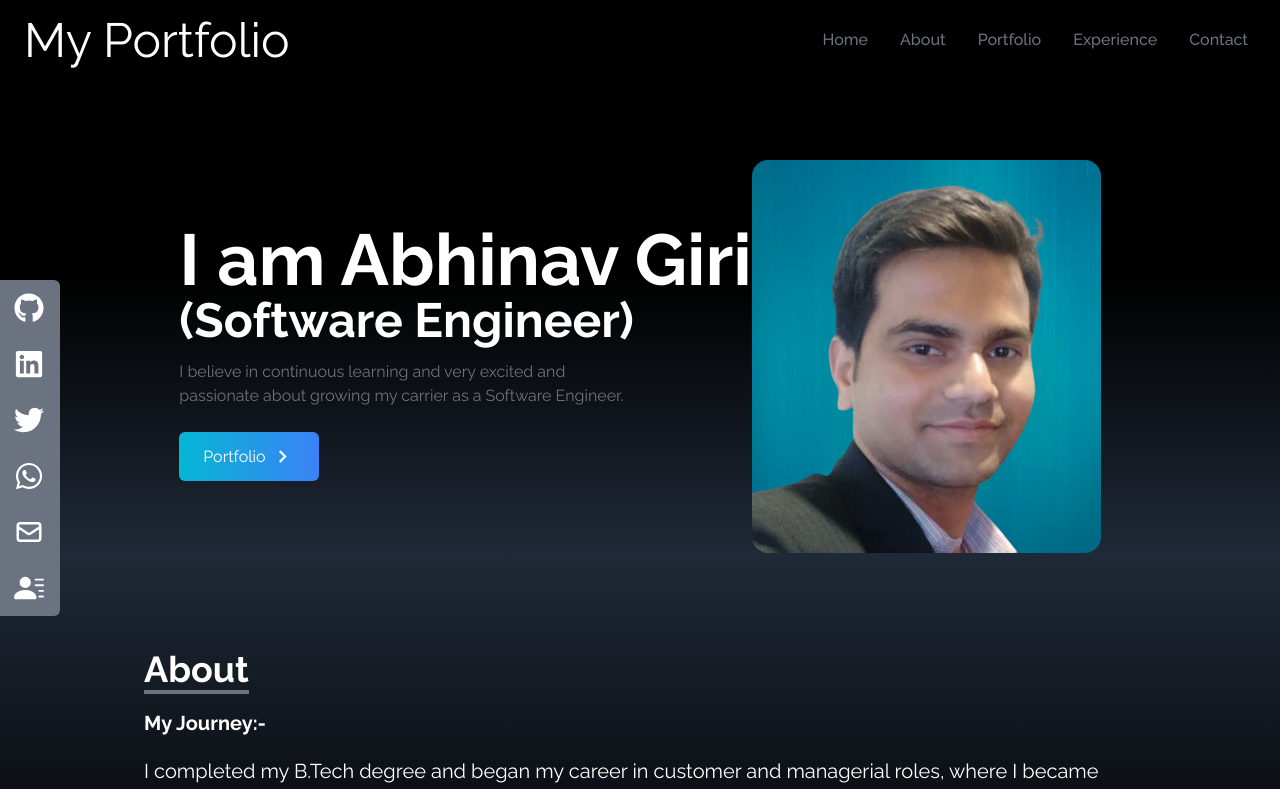
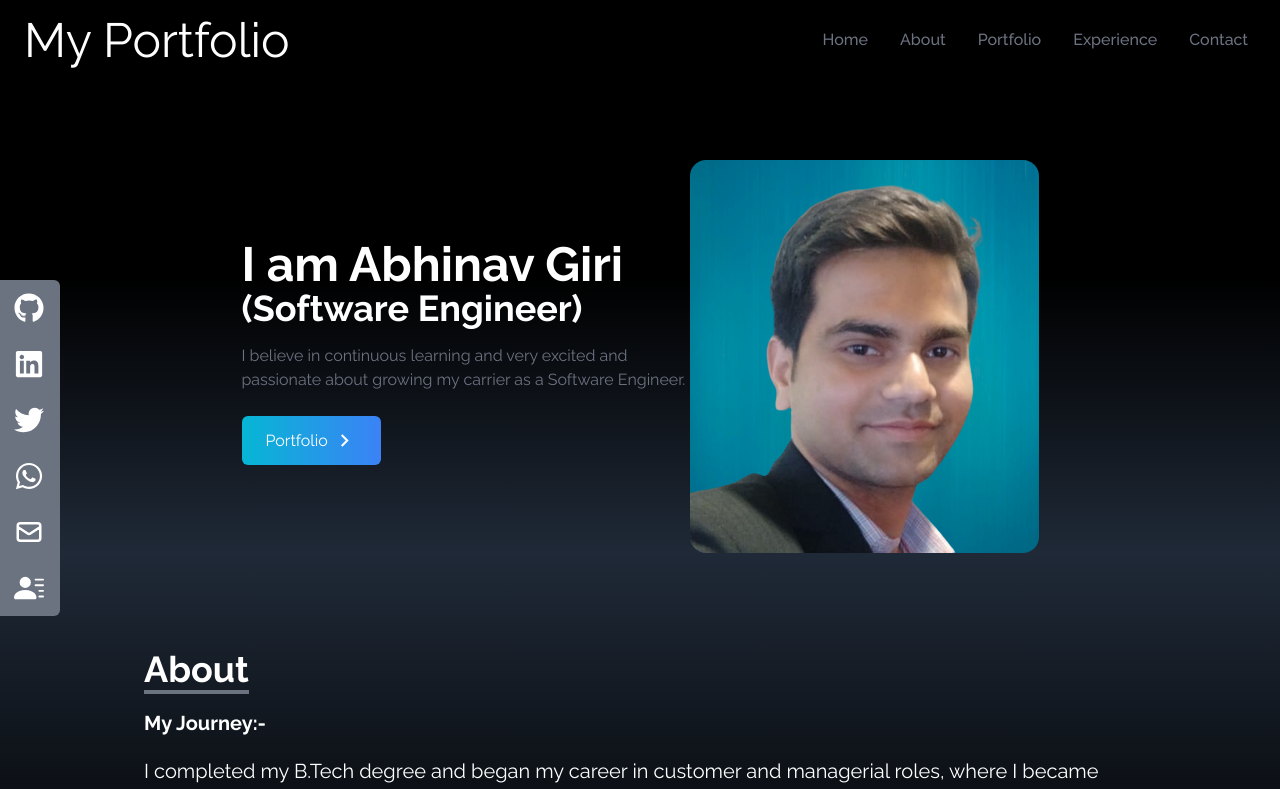
Before and after one commit to Abhinav-Giri/portfolio, a React (Create React App) app: page / in a window 1280 px wide. Shown: the top 789 px of the page. Built offline with nearby package versions, Linux system fonts and the light colour scheme.

Commit message:
Update Home.jsx

```diff
--- a/src/components/Home.jsx
+++ b/src/components/Home.jsx
@@ -11,10 +11,10 @@
     >
       <div className="flex flex-col items-center justify-center h-full max-w-screen-lg px-4 mx-auto md:flex-row">
         <div className="flex flex-col justify-center h-full">
-          <h2 className="text-4xl font-bold text-white sm:text-7xl">
+          <h2 className="text-3xl font-bold text-white sm:text-5xl">
             I am Abhinav Giri
             </h2>
-          <h2 className="text-3xl font-bold text-white sm:text-5xl">
+          <h2 className="text-2xl font-bold text-white sm:text-4xl">
              (Software Engineer)
           </h2>
           <p className="max-w-md py-4 text-gray-500">
```
